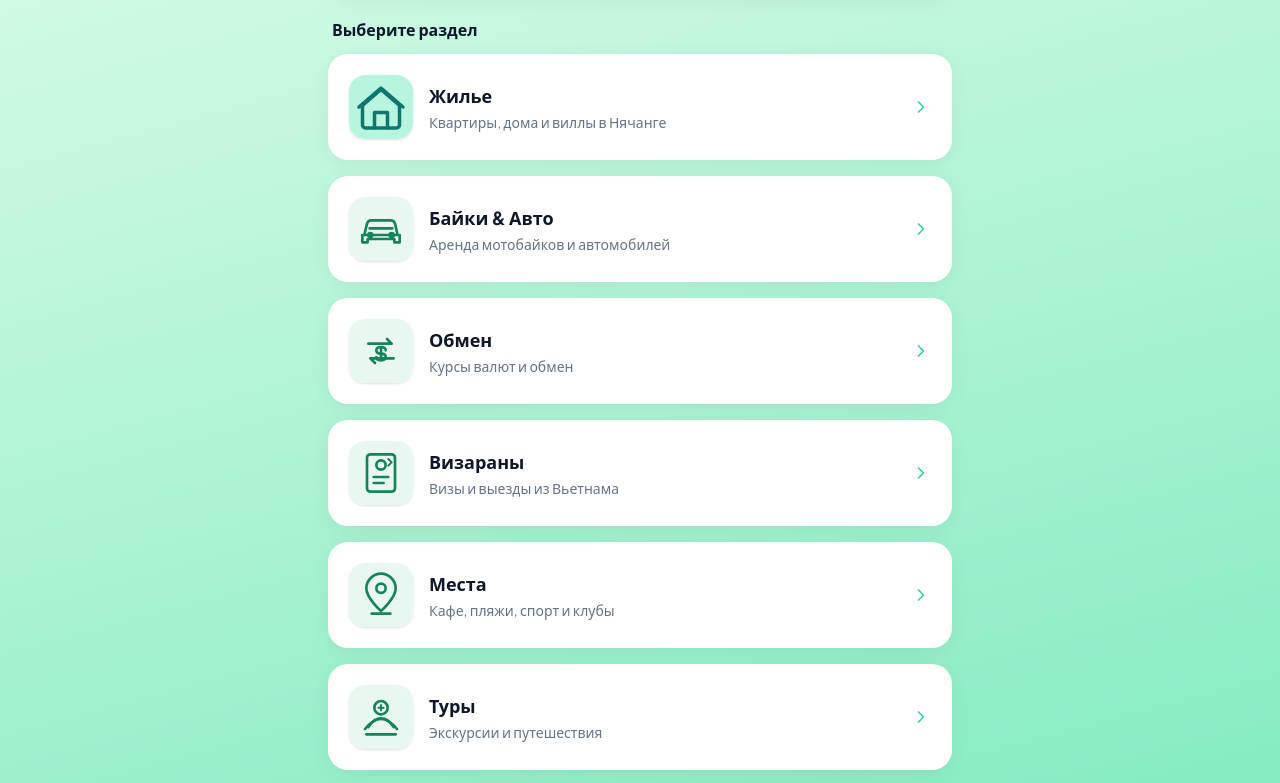
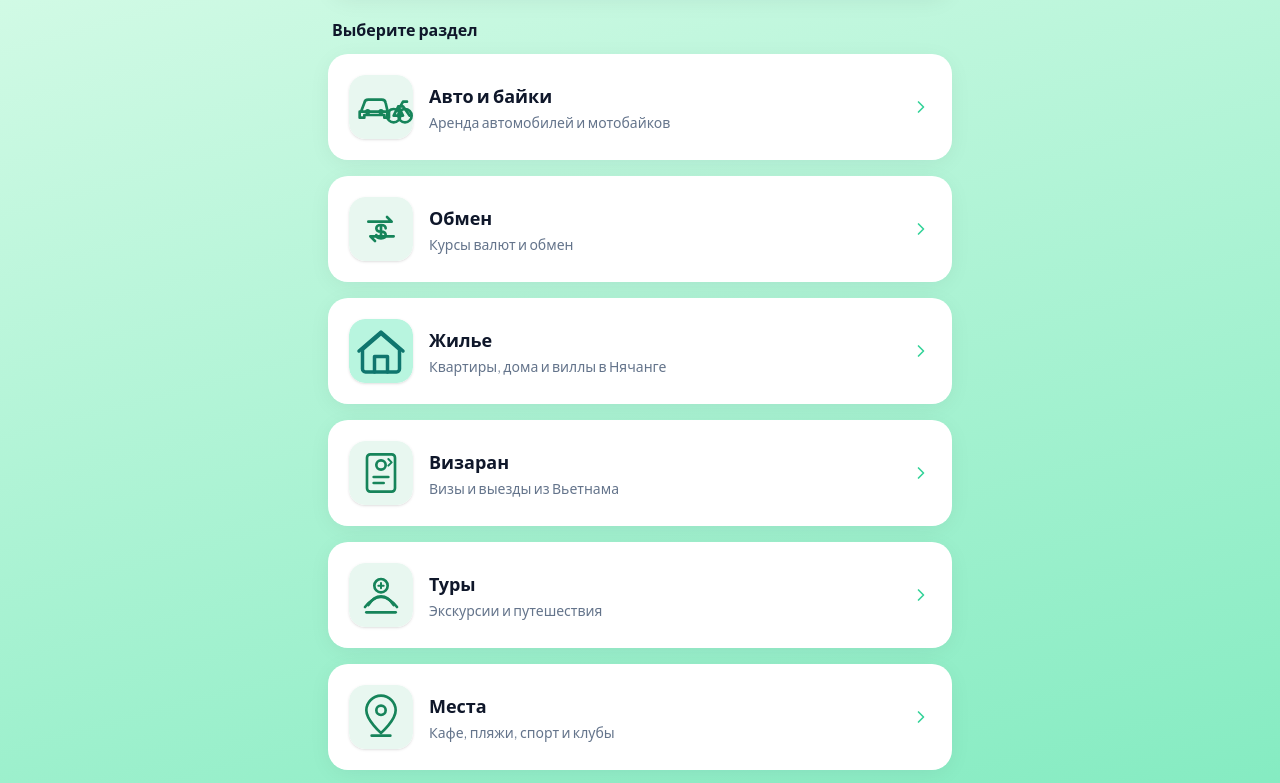
Before and after one commit to MaxbIch/superbot, a React (Vite) app: page / in a window 1280 px wide. Shown: the part 797-1580 px from the top of the page. Built offline with nearby package versions, Linux system fonts and the light colour scheme; what @telegram-apps/sdk would draw is missing.

Commit message:
feat: reorder main categories and update transport icon

```diff
--- a/src/data/categories.ts
+++ b/src/data/categories.ts
@@ -2,51 +2,51 @@ import type { Category } from "../types/category";
 
 export const categories: Category[] = [
     {
-        id: "housing",
-        title: "Жилье",
-        description: "Квартиры, дома и виллы в Нячанге",
-        icon: "🏠",
-        image: "/category-icons/housing.svg",
-        path: "/housing",
-    },
-    {
         id: "transport",
-        title: "Байки & Авто",
-        description: "Аренда мотобайков и автомобилей",
-        icon: "🏍️",
-        image: "/category-icons/auto.svg",
+        title: "Авто и байки",
+        description: "Аренда автомобилей и мотобайков",
+        icon: "",
+        image: "/category-icons/transport.svg",
         path: "/transport",
     },
     {
         id: "exchange",
         title: "Обмен",
         description: "Курсы валют и обмен",
-        icon: "💵",
+        icon: "",
         image: "/category-icons/exchange.svg",
         path: "/currency",
     },
     {
+        id: "housing",
+        title: "Жилье",
+        description: "Квартиры, дома и виллы в Нячанге",
+        icon: "",
+        image: "/category-icons/housing.svg",
+        path: "/housing",
+    },
+    {
         id: "visarun",
-        title: "Визараны",
+        title: "Визаран",
         description: "Визы и выезды из Вьетнама",
-        icon: "🛂",
+        icon: "",
         image: "/category-icons/visaruns.svg",
         path: "/visarun",
+    },
+    {
+        id: "tours",
+        title: "Туры",
+        description: "Экскурсии и путешествия",
+        icon: "",
+        image: "/category-icons/tours.svg",
+        path: "/tours",
     },
     {
         id: "places",
         title: "Места",
         description: "Кафе, пляжи, спорт и клубы",
-        icon: "📍",
+        icon: "",
         image: "/category-icons/places.svg",
         path: "/places",
     },
-    {
-        id: "tours",
-        title: "Туры",
-        description: "Экскурсии и путешествия",
-        icon: "🌴",
-        image: "/category-icons/tours.svg",
-        path: "/tours",
-    },
 ];
```
